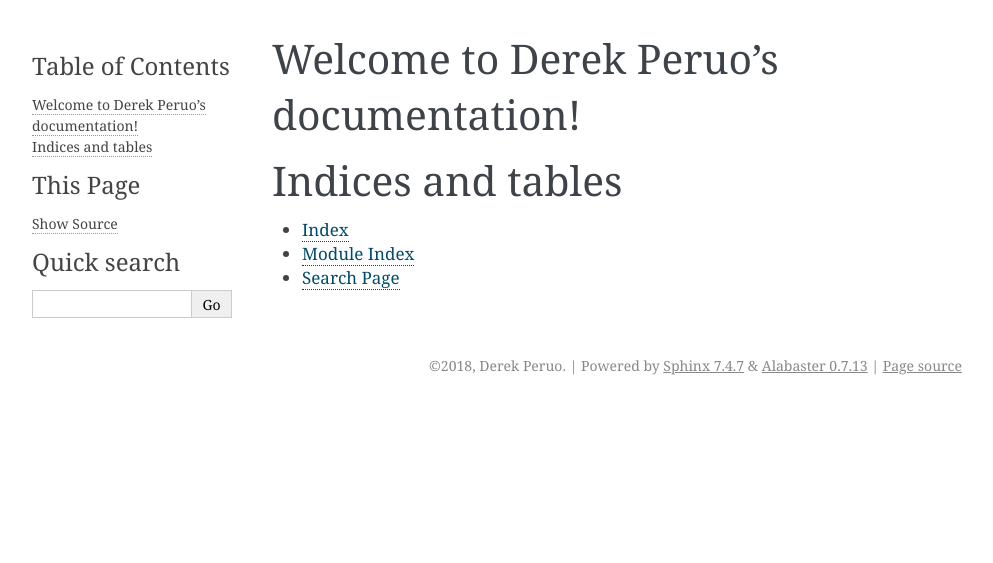
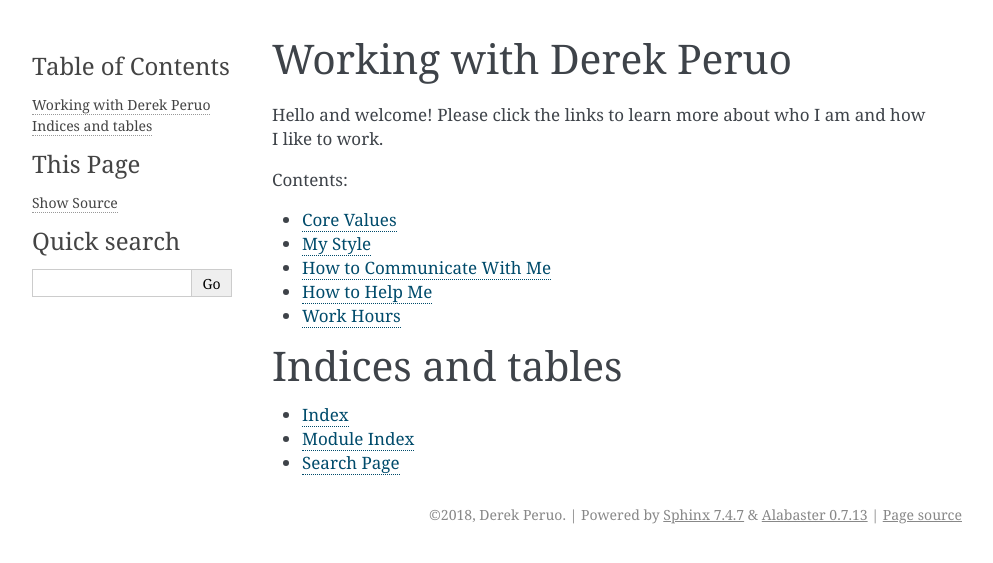
Before and after one commit to dperuo/about-me, a Sphinx documentation site: the page built from docs/index.rst, in a window 1280 px wide. Shown: the top 563 px of the page, without its empty margins (148-1141 px from the left). Built offline with Sphinx 7.4.7, drawn with Linux system fonts in a browser that asks for light colours; some of the changed lines change nothing that is shown.

Commit message:
Add User Manual

```diff
--- a/docs/index.rst
+++ b/docs/index.rst
@@ -1,15 +1,13 @@
-.. Derek Peruo documentation master file, created by
-   sphinx-quickstart on Fri Jun  1 09:02:38 2018.
-   You can adapt this file completely to your liking, but it should at least
-   contain the root `toctree` directive.
+Working with Derek Peruo
+========================
 
-Welcome to Derek Peruo's documentation!
-=======================================
+Hello and welcome! Please click the links to learn more about who I am and how I like to work.
 
 .. toctree::
-   :maxdepth: 2
-   :caption: Contents:
+    :maxdepth: 2
+    :caption: Contents:
 
+    user-manual
 
 
 Indices and tables
--- /dev/null
+++ b/docs/user-manual.rst
@@ -0,0 +1,115 @@
+.. _Leah Fessler: https://qz.com/1046131/writing-a-user-manual-at-work-makes-teams-less-anxious-and-more-productive/
+.. _Abby Falik: https://www.linkedin.com/pulse/leaders-need-user-manuals-what-i-learned-writing-mine-abby-falik
+
+Hello and welcome to my user manual. It details who I am, what I value, and how best to work with me. Hat tips for the idea go to `Leah Fessler`_ and `Abby Falik`_.
+
+**Last Update: 2018-05-31**
+
+.. contents::
+    :depth: 2
+    :backlinks: none
+
+
+Core Values
+===========
+
+Do Good Work
+  Create “Good Karma” in the universe. You should always feel comfortable telling your mother about what you do and how you do it.
+
+Deliver as Promised
+  Say what you mean, mean what you say, don't be mean when you say it. Trust your team to do the same.
+
+Pay It Forward
+  Empower others to reach their goals. Spread knowledge fast. Teach others what you know. Learn new things.
+
+Keep It Fun
+  Act with kindness and love. Find the joy. Leave people with happy memories.
+
+Take Ownership
+  No blame. No excuses. How you do anything is how you do everything.
+
+Play to Win
+  *Winning* is very different than *not losing*. If we're going to play the game, play the game to win. Crush it, every day.
+
+
+
+My Style
+========
+
+Maximize ROI
+  Focus on value. Leverage your time and money. Use force multipliers. `Do less <https://www.youtube.com/watch?v=TrvLEgPpV8s>`_. Find the `Objectives, Key Results <https://en.wikipedia.org/wiki/OKR>`_, and `Key Performance Indicator <https://www.klipfolio.com/resources/kpi-examples>`_.
+
+Predict and Delegate
+  *"The two most important attributes of effective leaders are their ability to predict and to delegate."* ~ `Verne Harnish <https://www.amazon.com/Mastering-Rockefeller-Habits-Increase-Growing/dp/0978774957>`_
+
+Done Is Better Than Perfect
+  Perfection takes too long. Iterate `often <https://www.youtube.com/watch?v=jHyU54GhfGs>`_. Keep the `feedback loop <https://en.wikipedia.org/wiki/OODA_loop>`_ as short as possible. `Disagree and commit <https://www.amazon.jobs/principles>`_ when needed.
+
+Work in Small Blocks of Time
+  I break my day into small blocks of time like `Bill Gates and Elon Musk <http://www.businessinsider.com/bill-gates-elon-musk-scheduling-habit-2017-8>`_. My blocks are 6 minutes long. I fit all my work into multiples of `these blocks <https://gist.github.com/dperuo/f29a48fce8d306140a46e3bbed422ea0>`_.
+
+Schedule Meetings in Advance
+  Scheduled all meetings with me in advance. Shorter meetings are better than longer meetings.
+
+Use the Playbook
+  When in doubt, consult the [[Playbook]].
+
+
+
+How to Communicate With Me
+==========================
+
+Be Blunt
+  Tell me what I need to know, not what you think I want to hear. Never  `sugarcoat <https://en.wiktionary.org/wiki/sugarcoat>`_ or  `bury the lead <https://en.wiktionary.org/wiki/bury_the_lead#English>`_. I cannot read your mind or second-guess what you're trying to say.
+
+Start at the End
+  Put the  `bottom line up front <https://hbr.org/2016/11/how-to-write-email-with-military-precision>`_. Give me the  `TL;DR <https://en.wikipedia.org/wiki/TL;DR>`_. I'll probe for details as I need them.
+
+No Blame, No Excuses
+  Say what you mean, mean what you say, don't be mean when you say it. I will do the same.
+
+Offer Solutions
+  Always come to me with good solutions and your recommended plan of action.
+
+Disagree When Needed
+  If I say something you disagree with, tell me. I respect people who have the  `confidence <https://www.amazon.jobs/principles>`_ to question their colleagues.
+
+Protect Your Time
+  Time is a resource. Know your limits. Don't take on more than you can do in the time you have. Tell me when you are at capacity and when your plate is full.
+
+
+
+How to Help Me
+==============
+
+Cover the Details
+  I move fast and don’t always catch every detail. Please cover the details, and flag me down for details that need my attention.
+
+Raise Issues Early
+  If there's a mistake or something is heading off the rails, please tell me before the crash. Failure is great; surprises are not.
+
+Give Me a Reality Check
+  I set the bar very high. Please tell me if I'm acting like a dick or being unrealistic about what we can do in the time we have.
+
+Find a Better Way
+  I like new ideas and better options. I  `act fast <https://digitalkickstart.com/the-4070-rule-and-how-it-applies-to-you/>`_ and will pivot as needed to move in a different direction.
+
+
+
+Work Hours
+==========
+
+I Don't Track the Hours You Work
+  My focus is on the value we bring to our clients and customers. If you can do that in 30 minutes while sitting on a park bench in Zurich, then do it!
+
+Make Team Communication Easy
+  We are a global team and work across a lot of time zones. Please make communication easy. Keep your workday within standard working hours: 7am – 7pm in your time zone. Be clear with your team that you are working between X and Y times and coordinate as needed.
+
+Shift Your Workday as Needed
+  You can shift your workday and take time off as needed. Make sure there is no material impact on the needs of your teams, your projects, or the quality of your results.
+
+Don't Work When You're Tired
+  I expect high-quality work at all times and this won’t happen at 4 am on five hours of sleep. Talk to your manager to get your workload re-assessed or take time off if you have something going on.
+
+Don't Work on Vacation
+  If you are on vacation you should not be working. Take care of yourself and your family. Get some sleep. Eat well. Visit nature and unplug. Work hard when it’s time to work and enjoy the time off when you have time off. This is both healthy for you and keeps scheduling clear and clean with the team.
```
